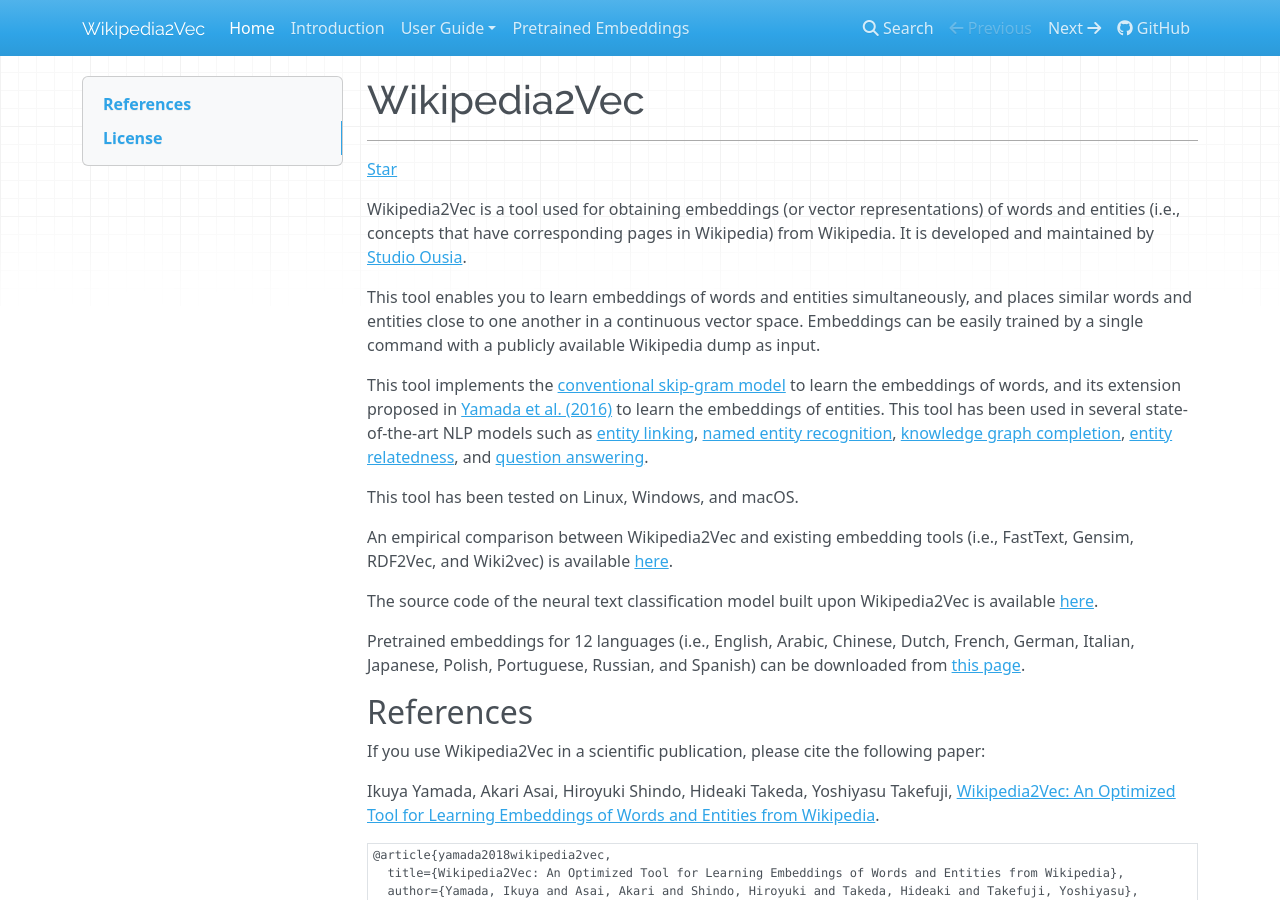
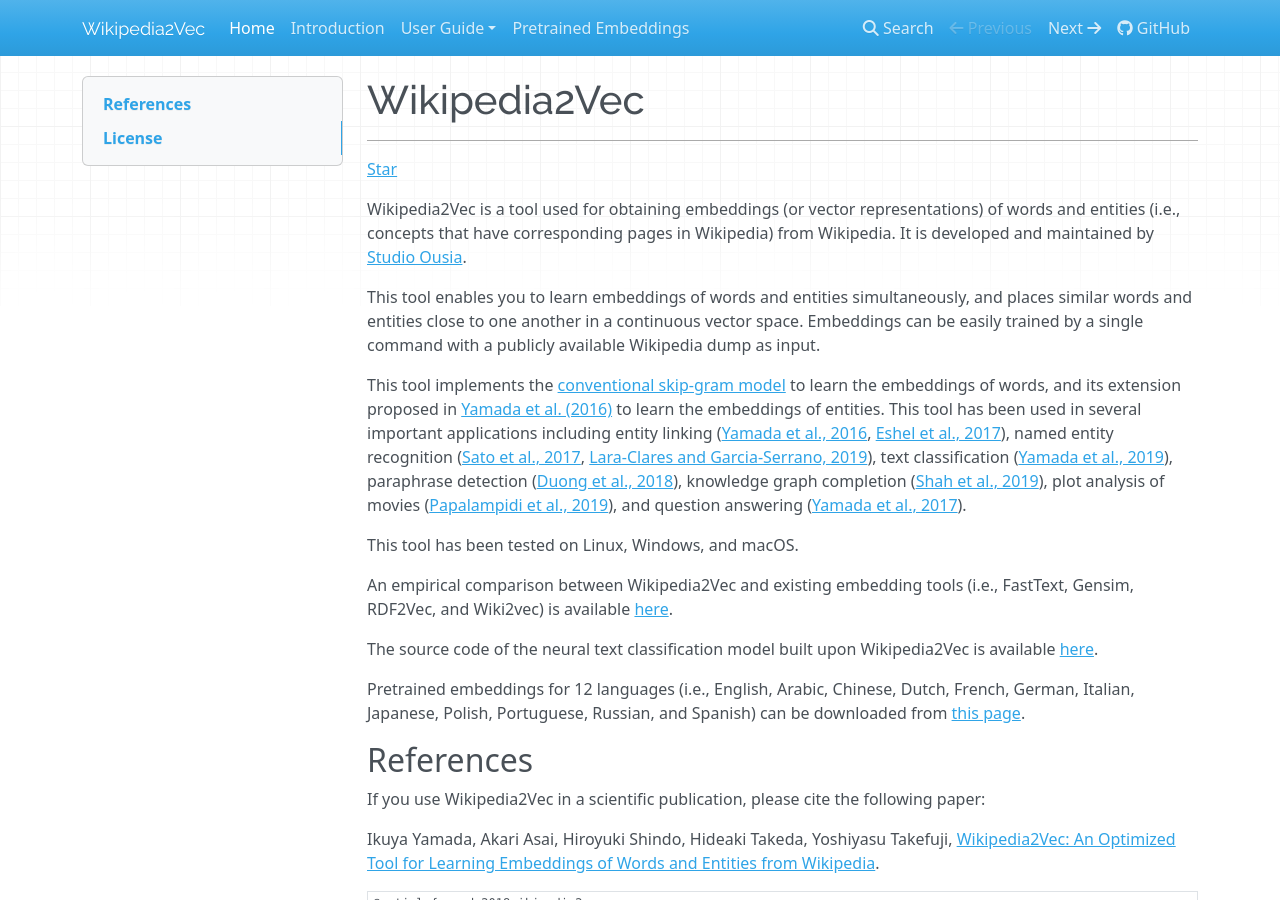
Before and after one commit to wikipedia2vec/wikipedia2vec, an MkDocs documentation site: the page built from docs/index.md, in a window 1280 px wide and 900 px high. Built offline with MkDocs 1.6.1, drawn with Linux system fonts in a browser that asks for light colours; nearby versions of some CDN libraries; old or Windows-style settings are respelled for this version of MkDocs.

Commit message:
update document

```diff
--- a/docs/index.md
+++ b/docs/index.md
@@ -10,7 +10,7 @@
 Embeddings can be easily trained by a single command with a publicly available Wikipedia dump as input.
 
 This tool implements the [conventional skip-gram model](https://en.wikipedia.org/wiki/Word2vec) to learn the embeddings of words, and its extension proposed in [Yamada et al. (2016)](https://arxiv.org/abs/1601.01343) to learn the embeddings of entities.
-This tool has been used in several state-of-the-art NLP models such as [entity linking](https://arxiv.org/abs/1601.01343), [named entity recognition](http://www.aclweb.org/anthology/I17-2017), [knowledge graph completion](https://www.aaai.org/Papers/AAAI/2019/AAAI-ShahH.6029.pdf), [entity relatedness](https://arxiv.org/abs/1601.01343), and [question answering](https://arxiv.org/abs/1803.08652).
+This tool has been used in several important applications including entity linking ([Yamada et al., 2016](https://arxiv.org/abs/1601.01343), [Eshel et al., 2017](https://arxiv.org/abs/1706.09147)), named entity recognition ([Sato et al., 2017](http://www.aclweb.org/anthology/I17-2017), [Lara-Clares and Garcia-Serrano, 2019](http://ceur-ws.org/Vol-2421/eHealth-KD_paper_6.pdf)), text classification ([Yamada et al., 2019](https://arxiv.org/abs/1909.01259)), paraphrase detection ([Duong et al., 2018](https://ieeexplore.ieee.org/abstract/document/8606845)), knowledge graph completion ([Shah et al., 2019](https://aaai.org/ojs/index.php/AAAI/article/view/4162)), plot analysis of movies ([Papalampidi et al., 2019](https://arxiv.org/abs/1908.10328)), and question answering ([Yamada et al., 2017](https://arxiv.org/abs/1803.08652)).
 
 This tool has been tested on Linux, Windows, and macOS.
 
```
Also changed, not shown: README.md (+1 -1 lines).
